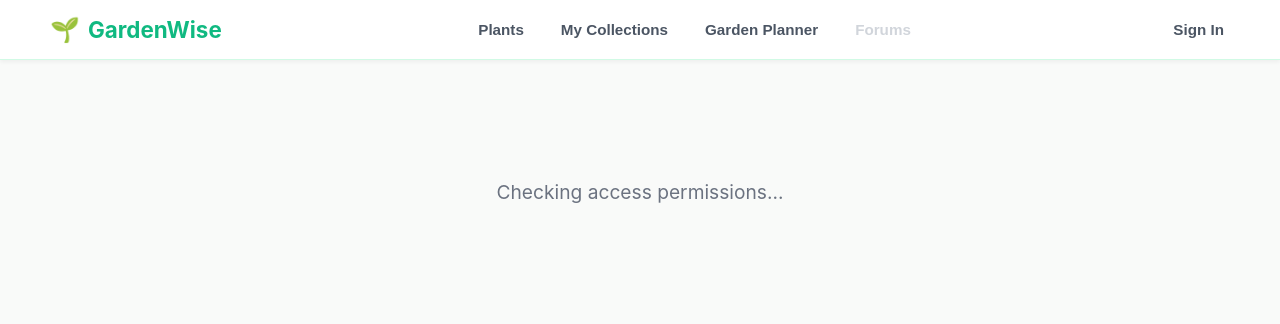
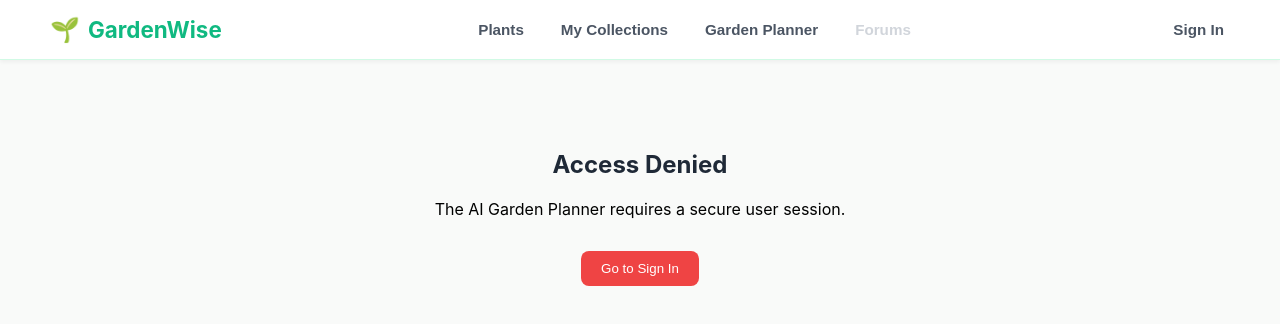
Before and after one commit to beaves511/GardenWise, a Next.js app in the folder frontend/: page /planner in a window 1280 px wide. Shown: the top 324 px of the page. Built offline with nearby package versions, Linux system fonts and the light colour scheme.

Commit message:
Fixed not signed in button for ai planner

```diff
--- a/frontend/src/app/planner/page.js
+++ b/frontend/src/app/planner/page.js
@@ -26,16 +26,16 @@ export default function AIPlannerPage() {
         handleSubmit
     } = useAIPlanner();
 
-    if (isChecking) {
+    /*if (isChecking) {
         // Show minimal loading while checking token
         return <div style={{textAlign: 'center', paddingTop: '100px', fontSize: '1.2rem', color: styles.GRAY_TEXT}}>Checking access permissions...</div>;
-    }
+    }*/
 
     if (!isAuthenticated) {
         // CRITICAL FIX: Consistent Access Denied View
         return (
             <div style={styles.errorContainer}>
-                <h2 style={{color: styles.GRAY_TEXT_DARK}}>Access Denied: Protected Feature</h2>
+                <h2 style={{color: styles.GRAY_TEXT_DARK}}>Access Denied</h2>
                 <p>The AI Garden Planner requires a secure user session.</p>
                 <button onClick={() => router.replace('/auth')} style={styles.signInButton}>
                     Go to Sign In
```
